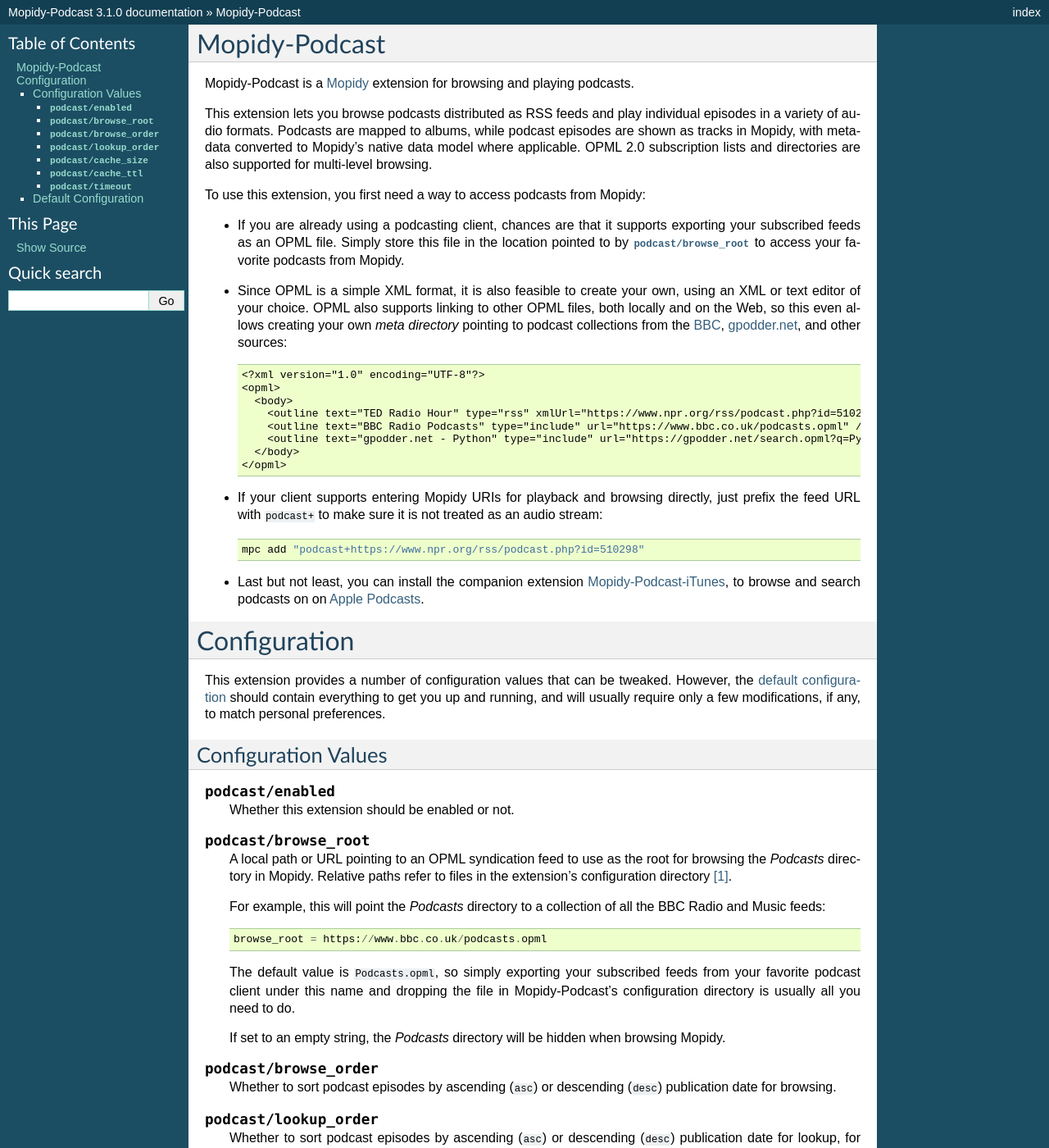
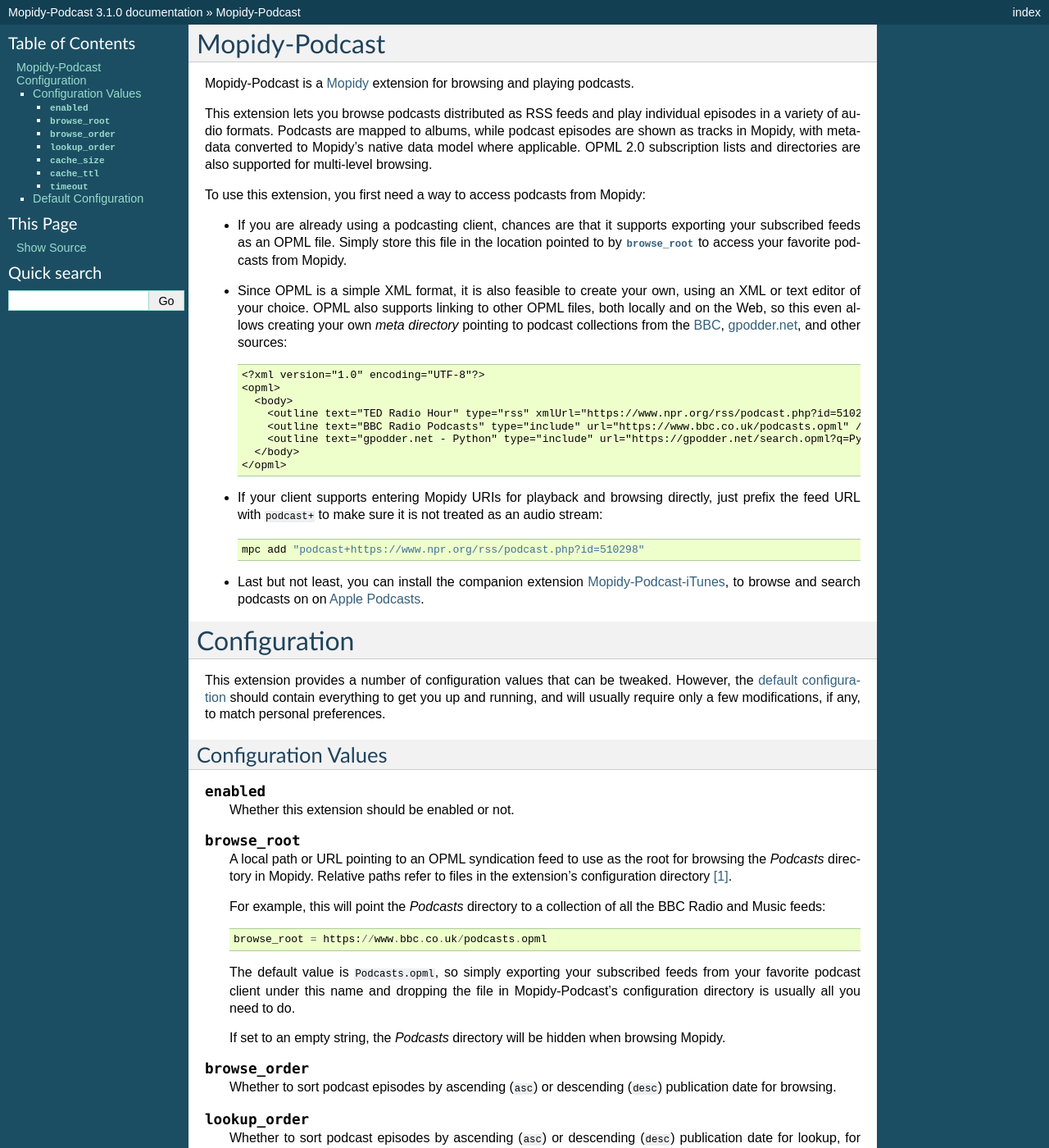
Before and after one commit to tkem/mopidy-podcast, a Sphinx documentation site: the page built from docs/index.rst, in a window 1280 px wide and 1400 px high. Shown: the whole window at 82% size. Built offline with Sphinx 7.4.7, drawn with Linux system fonts in a browser that asks for light colours; some of the changed text lies outside the part shown.

```diff
--- a/docs/index.rst
+++ b/docs/index.rst
@@ -19,9 +19,8 @@ Mopidy:
 
 - If you are already using a podcasting client, chances are that it
   supports exporting your subscribed feeds as an OPML file.  Simply
-  store this file in the location pointed to by
-  :confval:`podcast/browse_root` to access your favorite podcasts from
-  Mopidy.
+  store this file in the location pointed to by :confval:`browse_root`
+  to access your favorite podcasts from Mopidy.
 
 - Since OPML is a simple XML format, it is also feasible to create
   your own, using an XML or text editor of your choice. OPML also
@@ -66,11 +65,11 @@ only a few modifications, if any, to match personal preferences.
 Configuration Values
 ====================
 
-.. confval:: podcast/enabled
+.. confval:: enabled
 
    Whether this extension should be enabled or not.
 
-.. confval:: podcast/browse_root
+.. confval:: browse_root
 
    A local path or URL pointing to an OPML syndication feed to use as
    the root for browsing the *Podcasts* directory in Mopidy.  Relative
@@ -90,27 +89,27 @@ Configuration Values
    If set to an empty string, the *Podcasts* directory will be hidden
    when browsing Mopidy.
 
-.. confval:: podcast/browse_order
+.. confval:: browse_order
 
    Whether to sort podcast episodes by ascending (``asc``) or
    descending (``desc``) publication date for browsing.
 
-.. confval:: podcast/lookup_order
+.. confval:: lookup_order
 
    Whether to sort podcast episodes by ascending (``asc``) or
    descending (``desc``) publication date for lookup, for example when
    adding a podcast to Mopidy's tracklist.
 
-.. confval:: podcast/cache_size
+.. confval:: cache_size
 
    The maximum number of podcast feeds that will be cached in memory.
 
-.. confval:: podcast/cache_ttl
+.. confval:: cache_ttl
 
    The cache's *time to live*, i.e. the number of seconds after which
    a cached feed expires and needs to be reloaded.
 
-.. confval:: podcast/timeout
+.. confval:: timeout
 
    The HTTP request timeout when retrieving podcast feeds, in seconds.
 
```
